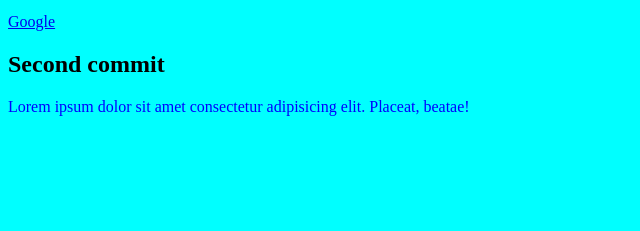
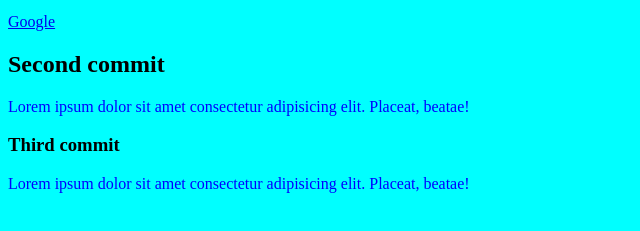
Before and after one commit to KirLukianchuk/TestRep-24.007.23, a plain HTML site: page index.html in a window 1280 px wide. Shown: the part 101-332 px from the top of the page, without its empty margins (0-640 px from the left). Drawn offline with Linux system fonts and the light colour scheme.

Commit message:
Third commit

```diff
--- a/index.html
+++ b/index.html
@@ -12,5 +12,7 @@
   <a href="http://google.com.ua">Google</a>
   <h2>Second commit</h2>
   <p>Lorem ipsum dolor sit amet consectetur adipisicing elit. Placeat, beatae!</p>
+  <h3>Third commit</h3>
+  <p>Lorem ipsum dolor sit amet consectetur adipisicing elit. Placeat, beatae!</p>
 </body>
 </html>
```
